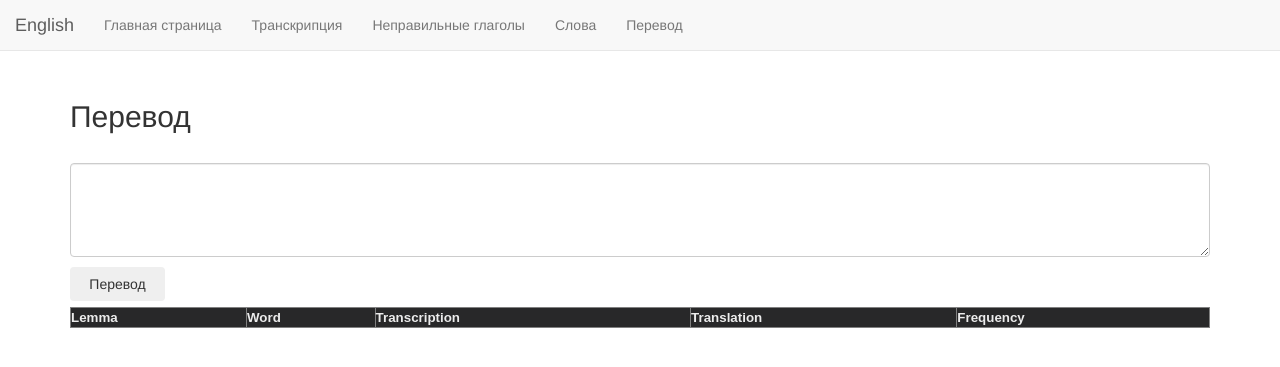
After one commit to TuuTikkiYukka9/english_dictionary, a Django app: page /translate/ in a window 1280 px wide. The commit adds this page. Shown: the top 367 px of the page. Run offline with Django 3.2, Linux system fonts and the light colour scheme; lists and menus that the app fills with data are empty; some libraries are stand-ins or nearby versions.

Commit message:
add translate

```diff
--- a/english_dict/forms.py
+++ b/english_dict/forms.py
@@ -5,3 +5,7 @@ from english_dict.models import PartProperty
 class SelectWordForm(forms.Form):
     frequency = forms.BooleanField(label='Частотные', required=False)
     word_type = forms.ModelChoiceField(label='Тип слов', required=False, queryset=PartProperty.objects.all())
+
+
+class TranslateForm(forms.Form):
+    input_text = forms.CharField(widget=forms.Textarea, required=False)
--- a/english_dict/templates/english_dict/header.html
+++ b/english_dict/templates/english_dict/header.html
@@ -21,7 +21,7 @@
   <nav class="navbar navbar-default navbar-fixed-top">
     <div class="container-fluid">
       <div class="navbar-header">
-               <button type="button" class="navbar-toggle collapsed" data-toggle="collapse" data-target="#navbar-main" aria-expanded="false">
+          <button type="button" class="navbar-toggle collapsed" data-toggle="collapse" data-target="#navbar-main" aria-expanded="false">
           <span class="icon-bar"></span>
           <span class="icon-bar"></span>
           <span class="icon-bar"></span>
@@ -43,6 +43,9 @@
           <li >
             <a href="/english_dict/dictionary">Слова</a>
           </li>
+            <li>
+            <a href="/english_dict/translate">Перевод</a>
+            </li>
         </ul>
       </div>
     </div>
--- a/english_dict/templates/english_dict/index.html
+++ b/english_dict/templates/english_dict/index.html
@@ -2,5 +2,5 @@
 
 {% block content %}
 {% load static %}
-<img class="displayed" src="{% static 'english_dict/images/london.png' %}" >
+<img class="displayed" src="{% static 'english_dict/images/london.png' %}">
 {% endblock %}
--- a/english_dict/templates/english_dict/irregular_verbs.html
+++ b/english_dict/templates/english_dict/irregular_verbs.html
@@ -1,8 +1,5 @@
 {% extends "english_dict/header.html" %}
-
-
 {% block content %}
-
 
 <h2>Неправельные глаголы</h2>
 <br>
@@ -16,7 +13,6 @@
     <th>Transcription</th>
     <th>Translation</th>
   </tr>
-
   {% for row in result %}
   <tr class="table_body">
     <td>{{row.infinitive_word.word}}</td>
--- a/english_dict/templates/english_dict/sounds.html
+++ b/english_dict/templates/english_dict/sounds.html
@@ -90,7 +90,7 @@
     </tr>
     <tr>
         <td>[dʒ]</td>
-        <td>jest артикулируется так же, как [ tʃ ], но произносится звонко</td>
+        <td>jest [d + ʒ], артикулируется так же, как [t + ʃ], но произносится звонко</td>
     </tr>
 </table>
 <br>
@@ -203,7 +203,7 @@
     </tr>
     <tr>
         <td>[eə]</td>
-        <td>where начинается с [e] и заканчивается скольжением к нейтральному [ə] - "эа"</td>
+        <td>where начинается с [e] (как "плед") и заканчивается скольжением к нейтральному [ə] (безударное "а")</td>
     </tr>
 </table>
 <br>
--- /dev/null
+++ b/english_dict/templates/english_dict/translate.html
@@ -0,0 +1,40 @@
+{% extends "english_dict/header.html" %}
+
+{% block content %}
+{% load widget_tweaks %}
+<h2>Перевод</h2>
+<br>
+<form method="POST">
+  {% csrf_token %}
+  <p>{% render_field form.input_text name="input_text" class="form-control" rows="4" %}</p>
+  <input class="btn btn col-md-1" type="submit" value="Перевод">
+</form>
+<br>
+<br>
+<table border="1" class="table_body">
+  <tr class="table_header">
+    <th>Lemma</th>
+    <th>Word</th>
+    <th>Transcription</th>
+    <th>Translation</th>
+    <th>Frequency</th>
+  </tr>
+  {% for row in result %}
+  {% if row.word %}
+    {% for word in row.word %}
+      <tr>
+        <td>{{row.token}}</td>
+        <td>{{word.word}}</td>
+        <td>{{word.transcription}}</td>
+        <td>{{word.translation}}</td>
+        <td>{{word.frequency}}</td>
+      </tr>
+    {% endfor %}
+  {% else %}
+    <tr>
+      <td>{{row.token}}</td>
+    </tr>
+  {% endif %}
+  {% endfor %}
+</table>
+{% endblock %}
--- a/english_dict/urls.py
+++ b/english_dict/urls.py
@@ -7,4 +7,5 @@ urlpatterns = [
     path('sounds/', views.sounds, name='sounds'),
     path('irregular_verbs/', views.irregular_verbs, name='irregular_verbs'),
     path('dictionary/', views.dictionary, name='dictionary'),
+    path('translate/', views.translate, name='translate'),
 ]
--- a/english_dict/views.py
+++ b/english_dict/views.py
@@ -1,6 +1,7 @@
 from django.shortcuts import render
-from english_dict.forms import SelectWordForm
+from english_dict.forms import SelectWordForm, TranslateForm
 from english_dict.models import IrregularVerb, Word
+from english_dict.business_logic import Translator
 
 
 def index(request):
@@ -15,7 +16,7 @@ def dictionary(request):
         form.initial = {"frequency": frequency, "word_type": word_type}
         return render(request, 'english_dict/dictionary.html', {
             "form": form,
-            'result': Word.get_words(frequency, word_type)
+            'result': Word.objects.get_dictionary(frequency, word_type)
         })
     else:
         return render(request, 'english_dict/dictionary.html', {"form": form})
@@ -27,5 +28,18 @@ def sounds(request):
 
 def irregular_verbs(request):
     return render(request, 'english_dict/irregular_verbs.html', {
-        'result': IrregularVerb.objects.select_related()
+        'result': IrregularVerb.objects.select_related().order_by('infinitive_word__lemma')
     })
+
+
+def translate(request):
+    form = TranslateForm()
+    if request.method == "POST":
+        input_text = str(request.POST.get("input_text"))
+        form.initial = {"input_text": input_text}
+        return render(request, 'english_dict/translate.html', {
+            "form": form,
+            'result': Translator.translate(input_text)
+        })
+    else:
+        return render(request, 'english_dict/translate.html', {"form": form})
```
Also changed, not shown: english_dict/business_logic.py (added, +41 -0 lines), english_dict/models.py (+17 -12 lines), english_dict/tests.py (+16 -1 lines).
